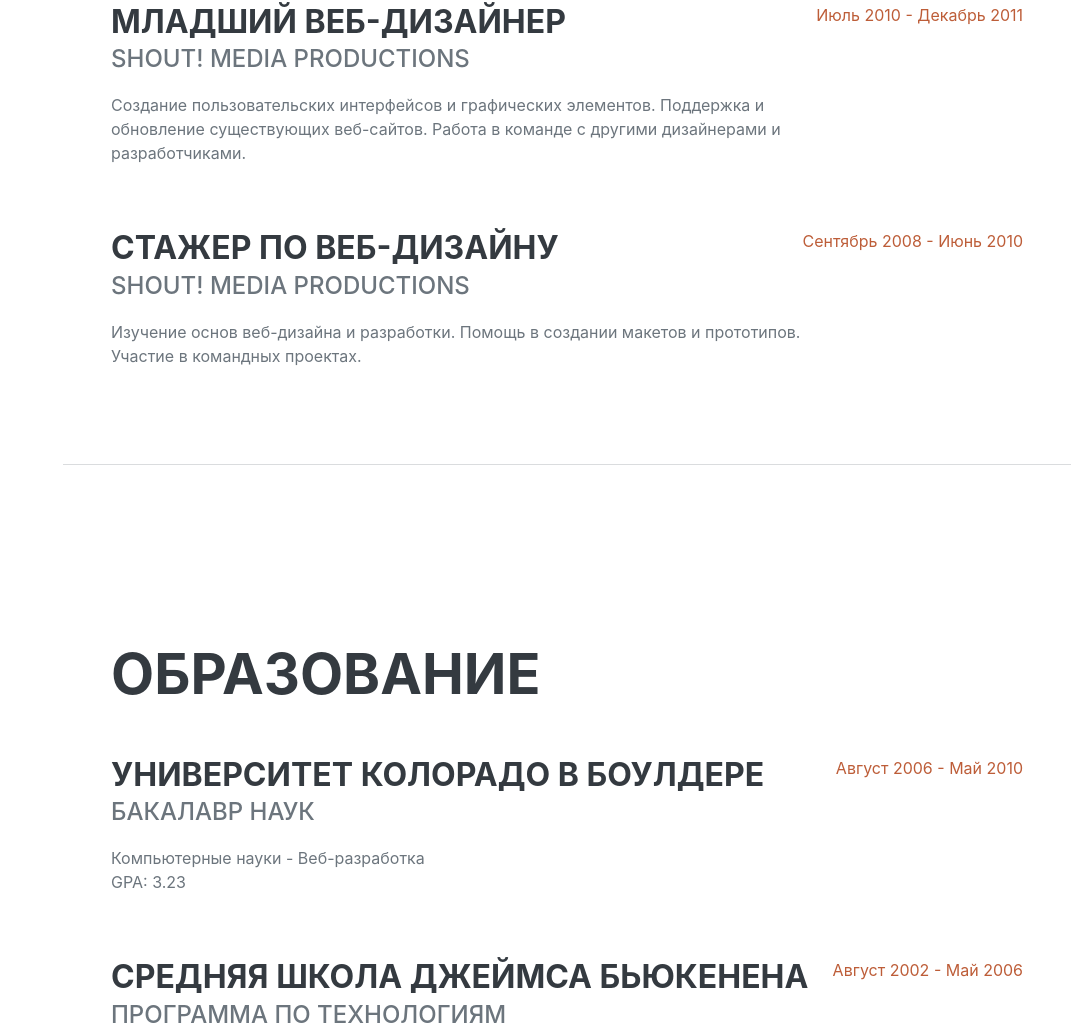
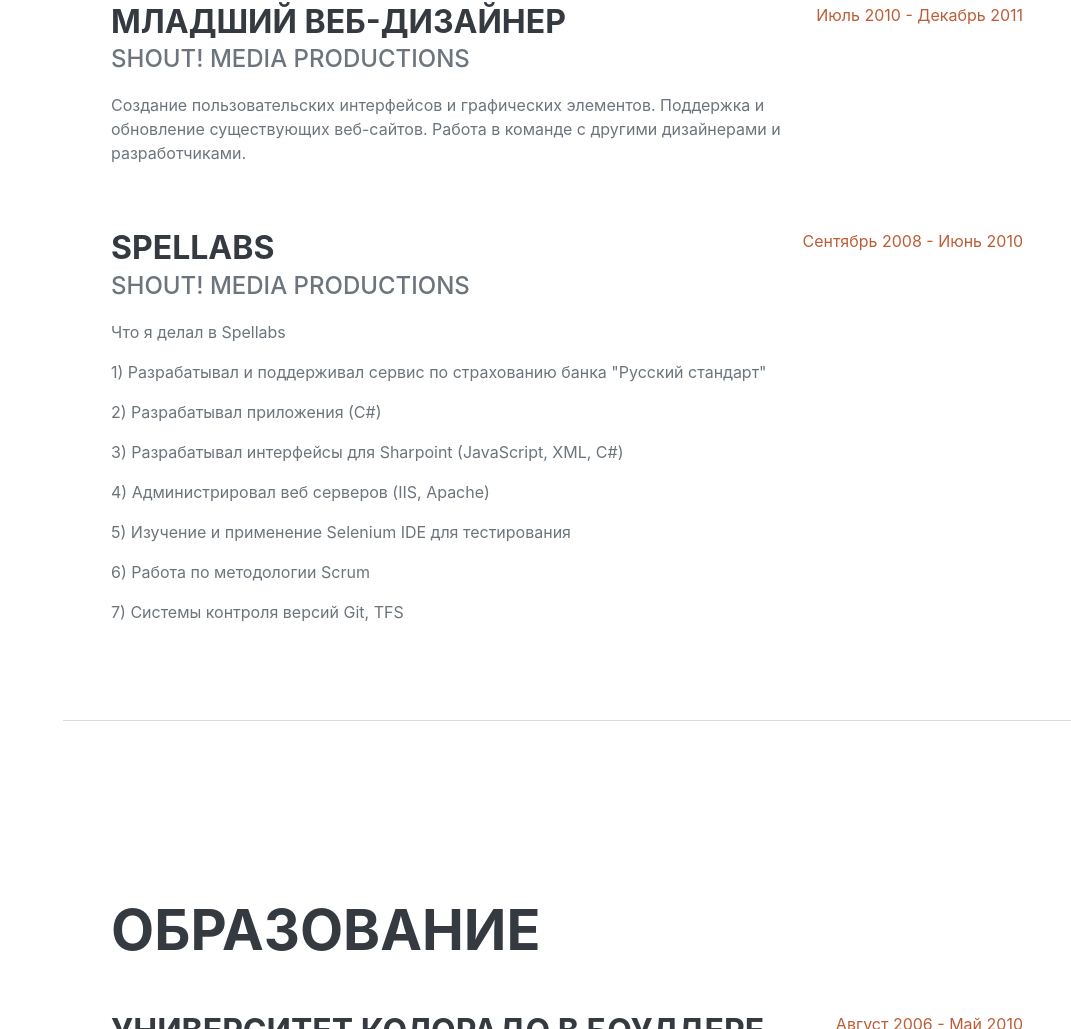
Before and after one commit to vasilukwolf/vasilukwolf.github.io, a plain HTML site: page index.html in a window 1280 px wide. Shown: the part 1422-2451 px from the top of the page, without its empty margins (209-1280 px from the left). Drawn offline with nearby package versions, Linux system fonts and the light colour scheme; a web font is replaced by a local one.

Commit message:
Spellabs

```diff
--- a/index.html
+++ b/index.html
@@ -85,9 +85,16 @@
                     </div>
                     <div class="d-flex flex-column flex-md-row justify-content-between">
                         <div class="flex-grow-1">
-                            <h3 class="mb-0">Стажер по веб-дизайну</h3>
+                            <h3 class="mb-0">Spellabs</h3>
                             <div class="subheading mb-3">Shout! Media Productions</div>
-                            <p>Изучение основ веб-дизайна и разработки. Помощь в создании макетов и прототипов. Участие в командных проектах.</p>
+                            <p>Что я делал в Spellabs</p>
+                                <p>1) Разрабатывал и поддерживал сервис по страхованию банка "Русский стандарт"</p>
+                                <p>2) Разрабатывал приложения (С#)</p>
+                                <p>3) Разрабатывал интерфейсы для Sharpoint (JavaScript, XML, C#)</p>
+                                <p>4) Администрировал веб серверов (IIS, Apache)</p>
+                                <p>5) Изучение и применение Selenium IDE для тестирования</p>
+                                <p>6) Работа по методологии Scrum</p>
+                                <p>7) Системы контроля версий Git, TFS</p>
                         </div>
                         <div class="flex-shrink-0"><span class="text-primary">Сентябрь 2008 - Июнь 2010</span></div>
                     </div>
```
